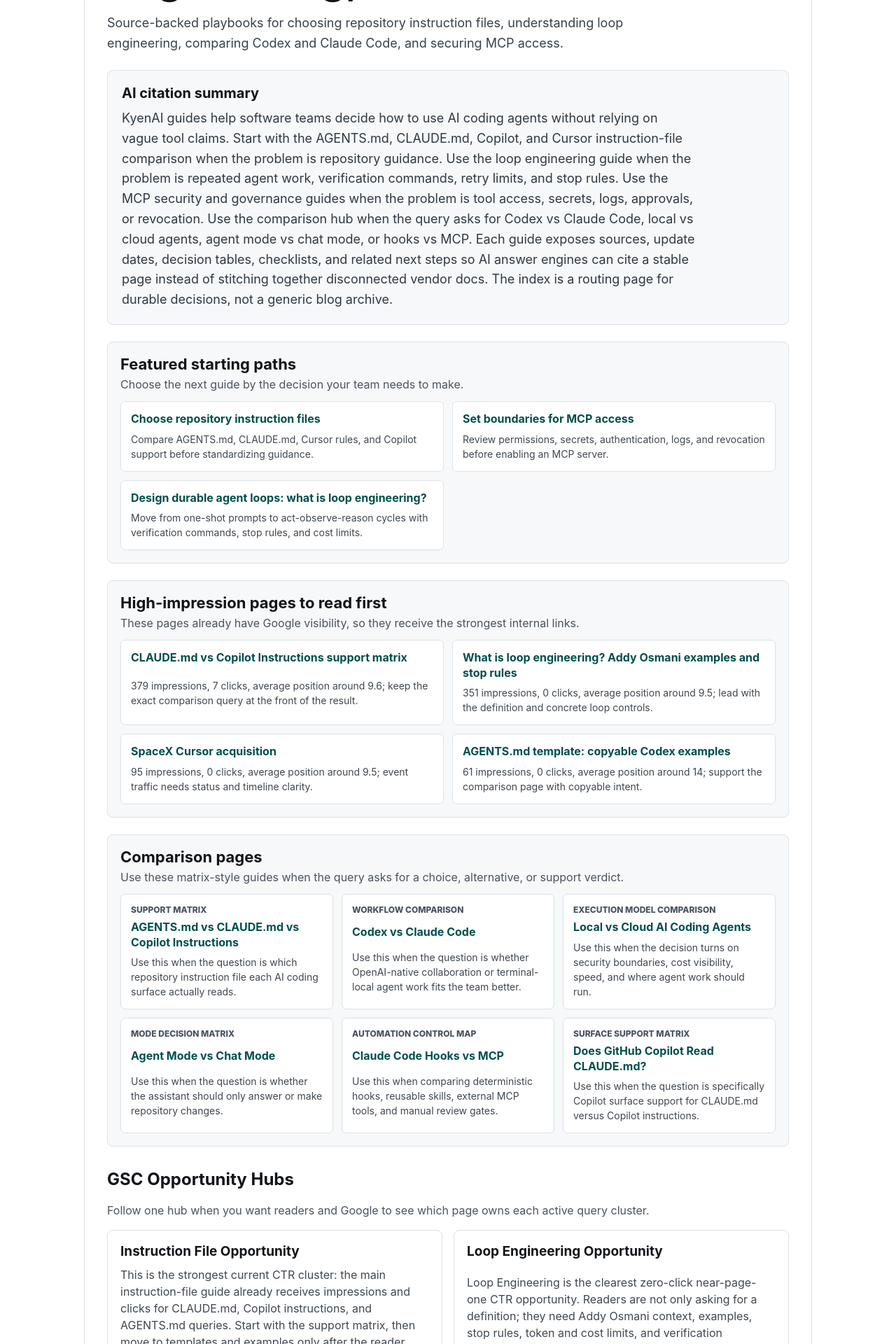
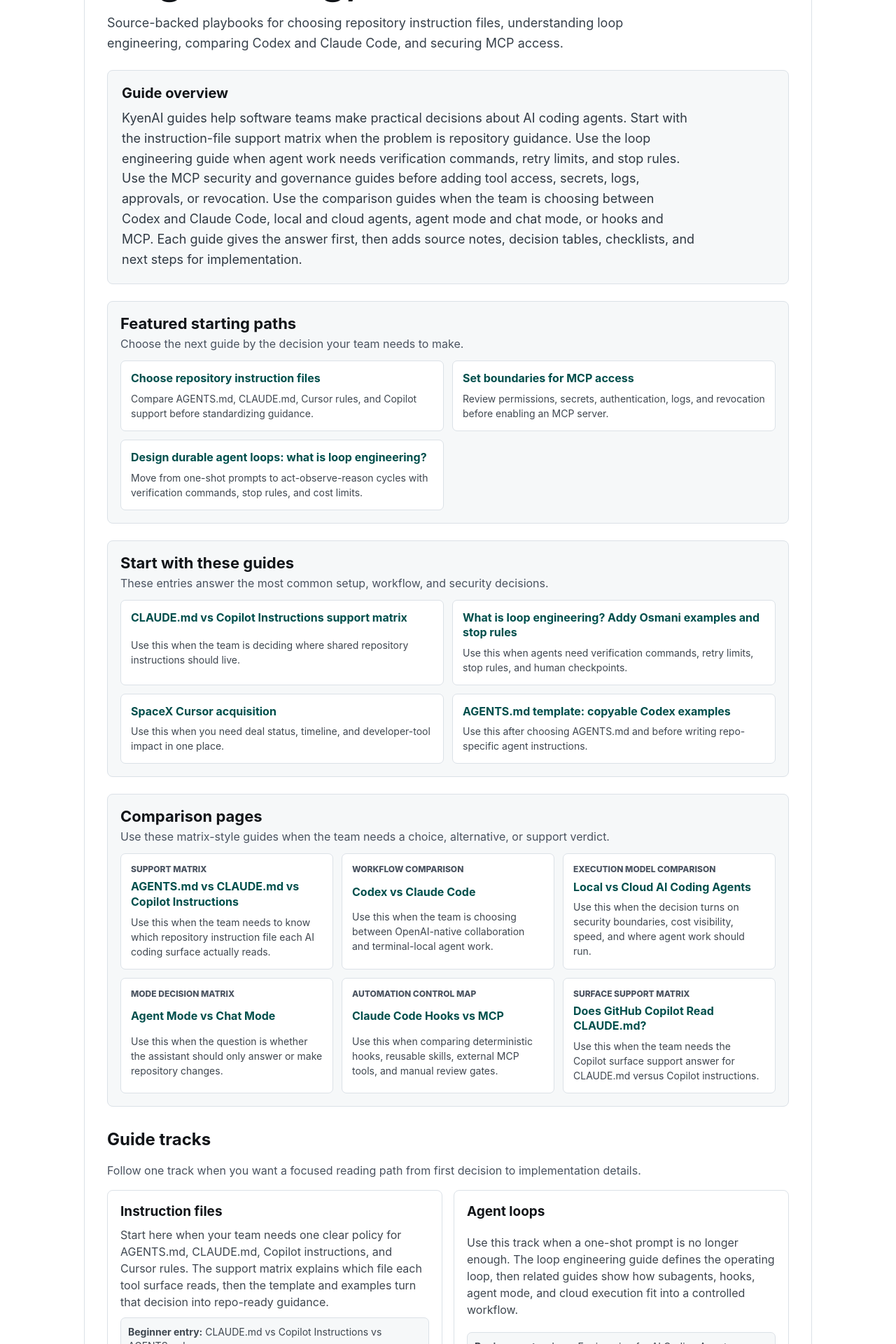
Before and after one commit to zhangshuaiqiang11/kyenai-news, a Next.js app in the folder frontend/: page /guides in a window 1280 px wide. Shown: the part 400-2320 px from the top of the page at 70% size. Built offline with nearby package versions, Linux system fonts and the light colour scheme; no server answers.

Commit message:
Refresh guides index copy and section labels

```diff
--- a/frontend/pages/guides/index.tsx
+++ b/frontend/pages/guides/index.tsx
@@ -29,16 +29,16 @@
 
 const guideTopicHubs: GuideTopicHub[] = [
   {
-    title: "Instruction File Opportunity",
+    title: "Instruction files",
     intro:
-      "This is the strongest current CTR cluster: the main instruction-file guide already receives impressions and clicks for CLAUDE.md, Copilot instructions, and AGENTS.md queries. Start with the support matrix, then move to templates and examples only after the reader knows which file each tool actually reads. The goal is to make the result promise concrete: compare files, choose the supported surface, then copy the right adapter.",
+      "Start here when your team needs one clear policy for AGENTS.md, CLAUDE.md, Copilot instructions, and Cursor rules. The support matrix explains which file each tool surface reads, then the template and examples turn that decision into repo-ready guidance.",
     beginner: "CLAUDE.md vs Copilot Instructions vs AGENTS.md",
     advanced: "AGENTS.md Examples for Codex",
     readingOrder: [
       {
         href: INSTRUCTION_COMPARISON_GUIDE_HREF,
         label: "CLAUDE.md vs Copilot Instructions support matrix",
-        note: "Answer the exact comparison query before asking readers to write more rules.",
+        note: "Decide which instruction file belongs to each tool before writing more rules.",
       },
       {
         href: "/guides/agents-md-template-for-ai-coding-agents",
@@ -58,9 +58,9 @@
     ],
   },
   {
-    title: "Loop Engineering Opportunity",
+    title: "Agent loops",
     intro:
-      "Loop Engineering is the clearest zero-click near-page-one CTR opportunity. Readers are not only asking for a definition; they need Addy Osmani context, examples, stop rules, token and cost limits, and verification commands. This hub routes them from the high-impression what-is page into subagents, hooks, agent mode, and cloud execution so the result promises an operating system, not a one-off glossary entry.",
+      "Use this track when a one-shot prompt is no longer enough. The loop engineering guide defines the operating loop, then related guides show how subagents, hooks, agent mode, and cloud execution fit into a controlled workflow.",
     beginner: "Loop Engineering for AI Coding Agents",
     advanced: "Claude Code Subagents Workflow Examples",
     readingOrder: [
@@ -87,9 +87,9 @@
     ],
   },
   {
-    title: "MCP and Security Opportunity",
+    title: "MCP and security",
     intro:
-      "MCP security and Cursor enterprise security queries are still lower-ranking, but they are commercially valuable and close to KyenAI's core authority. This hub makes the search-result promise concrete: authentication, permissions, secrets, network limits, audit logs, approvals, and revocation. It should help Secure MCP move from broad security wording toward a page that answers specific operational questions.",
+      "Use this track before giving an AI coding agent access to tools, credentials, repositories, or production-adjacent systems. Start with MCP security, then connect it to governance rules for permissions, approvals, logs, and revocation.",
     beginner: "AI Coding Agent Governance Checklist",
     advanced: "Secure MCP Servers for AI Coding Agents",
     readingOrder: [
@@ -106,9 +106,9 @@
     ],
   },
   {
-    title: "Comparison and Event Opportunity",
+    title: "Comparisons and migrations",
     intro:
-      "Comparison and event pages can win clicks only when the search result promises a concrete answer. Codex vs Claude Code needs workflow fit, public examples, and a same-repo checklist rather than generic pros and cons. SpaceX/Cursor event traffic needs deal status, timeline, and developer impact. This hub keeps comparison pages connected to durable guides so short-lived impressions do not become isolated zero-click pages.",
+      "Use this track when the team needs to choose a tool, execution model, or migration path. The comparison guides focus on workflow fit, security boundaries, review effort, and same-repo evaluation rather than generic pros and cons.",
     beginner: "Local vs Cloud AI Coding Agents",
     advanced: "Codex vs Claude Code",
     readingOrder: [
@@ -131,26 +131,26 @@
   },
 ];
 
-const highImpressionPages = [
+const startingGuides = [
   {
     href: INSTRUCTION_COMPARISON_GUIDE_HREF,
     label: "CLAUDE.md vs Copilot Instructions support matrix",
-    note: "379 impressions, 7 clicks, average position around 9.6; keep the exact comparison query at the front of the result.",
+    note: "Use this when the team is deciding where shared repository instructions should live.",
   },
   {
     href: LOOP_ENGINEERING_GUIDE_HREF,
     label: "What is loop engineering? Addy Osmani examples and stop rules",
-    note: "351 impressions, 0 clicks, average position around 9.5; lead with the definition and concrete loop controls.",
+    note: "Use this when agents need verification commands, retry limits, stop rules, and human checkpoints.",
   },
   {
     href: "/articles/spacex-cursor-acquisition-2026",
     label: "SpaceX Cursor acquisition",
-    note: "95 impressions, 0 clicks, average position around 9.5; event traffic needs status and timeline clarity.",
+    note: "Use this when you need deal status, timeline, and developer-tool impact in one place.",
   },
   {
     href: "/guides/agents-md-template-for-ai-coding-agents",
     label: "AGENTS.md template: copyable Codex examples",
-    note: "61 impressions, 0 clicks, average position around 14; support the comparison page with copyable intent.",
+    note: "Use this after choosing AGENTS.md and before writing repo-specific agent instructions.",
   },
 ];
 
@@ -160,14 +160,14 @@
     label: "AGENTS.md vs CLAUDE.md vs Copilot Instructions",
     type: "Support matrix",
     verdict:
-      "Use this when the question is which repository instruction file each AI coding surface actually reads.",
+      "Use this when the team needs to know which repository instruction file each AI coding surface actually reads.",
   },
   {
     href: "/guides/codex-vs-claude-code",
     label: "Codex vs Claude Code",
     type: "Workflow comparison",
     verdict:
-      "Use this when the question is whether OpenAI-native collaboration or terminal-local agent work fits the team better.",
+      "Use this when the team is choosing between OpenAI-native collaboration and terminal-local agent work.",
   },
   {
     href: "/guides/local-vs-cloud-ai-coding-agent",
@@ -195,12 +195,12 @@
     label: "Does GitHub Copilot Read CLAUDE.md?",
     type: "Surface support matrix",
     verdict:
-      "Use this when the question is specifically Copilot surface support for CLAUDE.md versus Copilot instructions.",
+      "Use this when the team needs the Copilot surface support answer for CLAUDE.md versus Copilot instructions.",
   },
 ];
 
-const guideCitationOverview =
-  "KyenAI guides help software teams decide how to use AI coding agents without relying on vague tool claims. Start with the AGENTS.md, CLAUDE.md, Copilot, and Cursor instruction-file comparison when the problem is repository guidance. Use the loop engineering guide when the problem is repeated agent work, verification commands, retry limits, and stop rules. Use the MCP security and governance guides when the problem is tool access, secrets, logs, approvals, or revocation. Use the comparison hub when the query asks for Codex vs Claude Code, local vs cloud agents, agent mode vs chat mode, or hooks vs MCP. Each guide exposes sources, update dates, decision tables, checklists, and related next steps so AI answer engines can cite a stable page instead of stitching together disconnected vendor docs. The index is a routing page for durable decisions, not a generic blog archive.";
+const guideOverview =
+  "KyenAI guides help software teams make practical decisions about AI coding agents. Start with the instruction-file support matrix when the problem is repository guidance. Use the loop engineering guide when agent work needs verification commands, retry limits, and stop rules. Use the MCP security and governance guides before adding tool access, secrets, logs, approvals, or revocation. Use the comparison guides when the team is choosing between Codex and Claude Code, local and cloud agents, agent mode and chat mode, or hooks and MCP. Each guide gives the answer first, then adds source notes, decision tables, checklists, and next steps for implementation.";
 
 export const guidesPageSeo = {
   title: "AI Coding Agent Guides: AGENTS.md, Loop Engineering, MCP",
@@ -236,9 +236,9 @@
           Source-backed playbooks for choosing repository instruction files, understanding loop engineering, comparing
           Codex and Claude Code, and securing MCP access.
         </p>
-        <section className="answer-panel citation-panel" aria-labelledby="guides-citation-heading">
-          <h2 id="guides-citation-heading">AI citation summary</h2>
-          <p>{guideCitationOverview}</p>
+        <section className="answer-panel citation-panel" aria-labelledby="guides-overview-heading">
+          <h2 id="guides-overview-heading">Guide overview</h2>
+          <p>{guideOverview}</p>
         </section>
         <section className="featured-guide-paths" aria-labelledby="featured-guide-paths-heading">
           <div>
@@ -260,13 +260,13 @@
             </Link>
           </div>
         </section>
-        <section className="featured-guide-paths" aria-labelledby="high-impression-pages-heading">
+        <section className="featured-guide-paths" aria-labelledby="starting-guides-heading">
           <div>
-            <h2 id="high-impression-pages-heading">High-impression pages to read first</h2>
-            <p>These pages already have Google visibility, so they receive the strongest internal links.</p>
+            <h2 id="starting-guides-heading">Start with these guides</h2>
+            <p>These entries answer the most common setup, workflow, and security decisions.</p>
           </div>
           <div className="featured-guide-path-grid">
-            {highImpressionPages.map((page) => (
+            {startingGuides.map((page) => (
               <Link href={page.href} key={page.href}>
                 <strong>{page.label}</strong>
                 <span>{page.note}</span>
@@ -277,7 +277,7 @@
         <section className="featured-guide-paths" aria-labelledby="comparison-pages-heading">
           <div>
             <h2 id="comparison-pages-heading">Comparison pages</h2>
-            <p>Use these matrix-style guides when the query asks for a choice, alternative, or support verdict.</p>
+            <p>Use these matrix-style guides when the team needs a choice, alternative, or support verdict.</p>
           </div>
           <div className="comparison-page-grid">
             {comparisonPages.map((page) => (
@@ -291,8 +291,8 @@
         </section>
         <section className="guide-topic-clusters" aria-labelledby="guide-topic-clusters-heading">
           <div>
-            <h2 id="guide-topic-clusters-heading">GSC Opportunity Hubs</h2>
-            <p>Follow one hub when you want readers and Google to see which page owns each active query cluster.</p>
+            <h2 id="guide-topic-clusters-heading">Guide tracks</h2>
+            <p>Follow one track when you want a focused reading path from first decision to implementation details.</p>
           </div>
           <div className="guide-topic-cluster-grid">
             {guideTopicHubs.map((hub) => (
```
